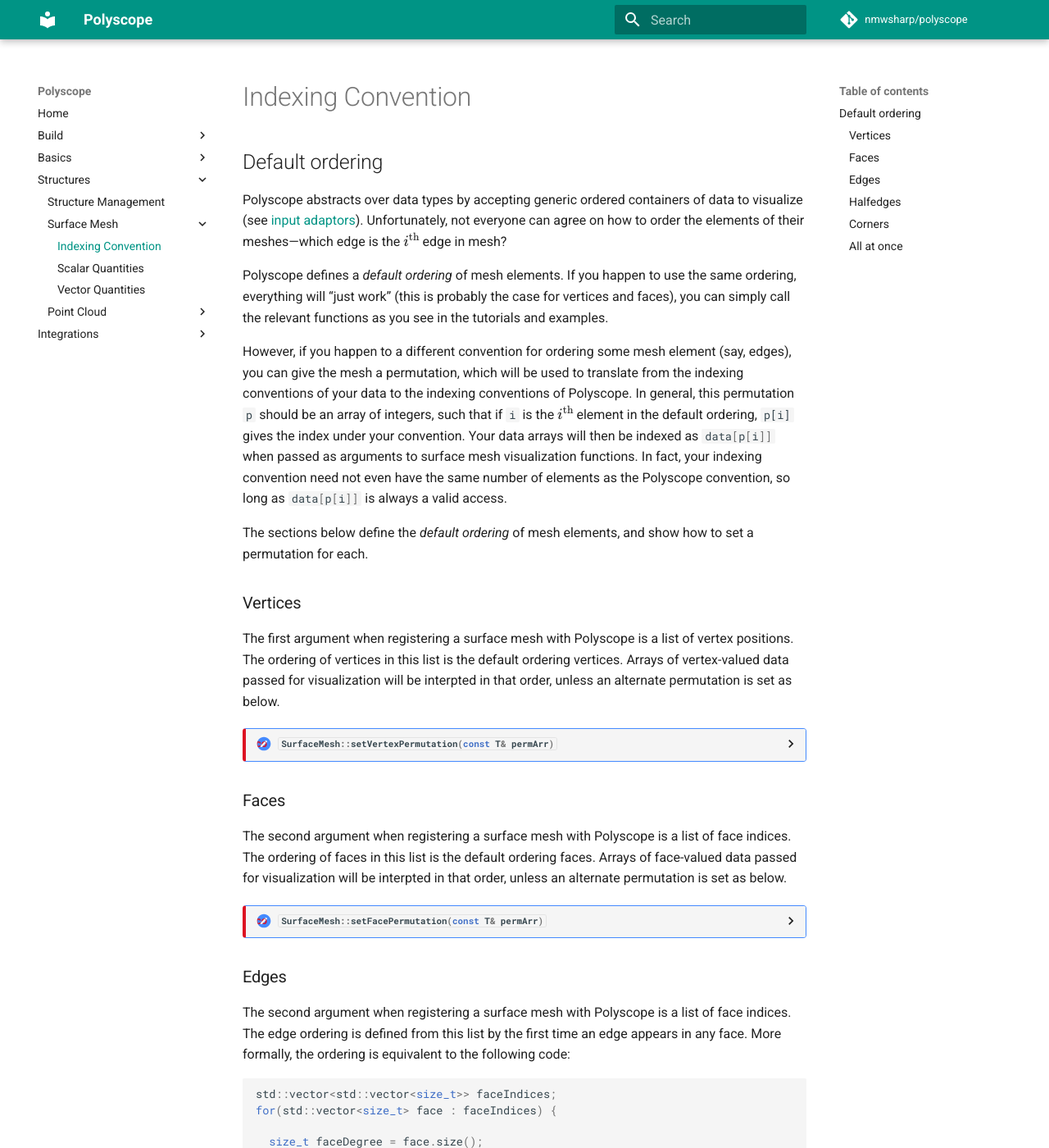
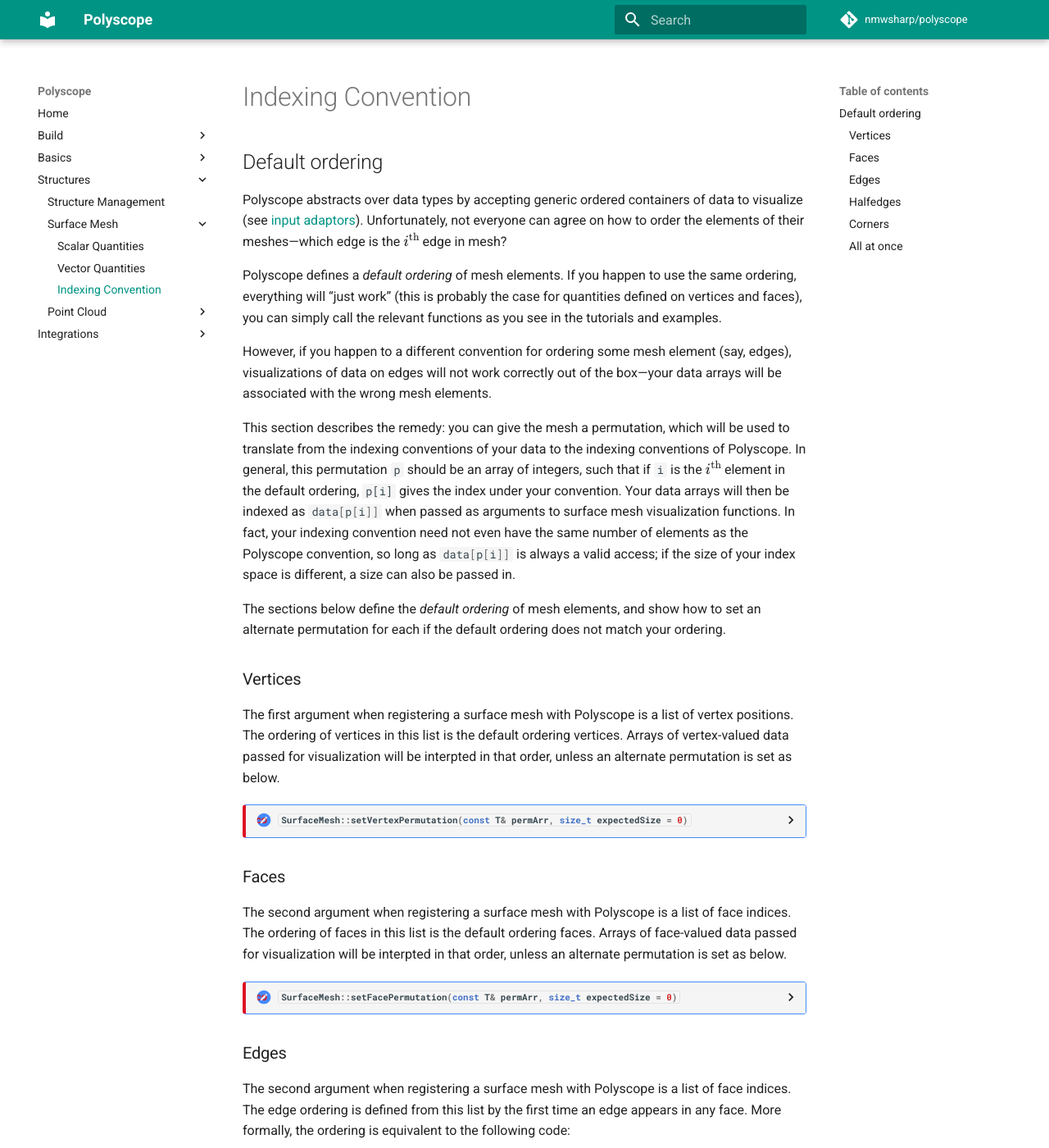
Before and after one commit to nmwsharp/polyscope-docs, an MkDocs documentation site: the page built from docs/structures/surface_mesh/indexing_convention.md, in a window 1280 px wide and 1400 px high. Shown: the whole window at 82% size. Built offline with MkDocs 1.6.1 and Material for MkDocs 9.7.7, drawn with Linux system fonts in a browser that asks for light colours; formulas are drawn with MathJax 3; comment, search, counter and statistics services are not loaded; old or Windows-style settings are respelled for this version of MkDocs; some of the changed text lies outside the part shown.

Commit message:
document index

```diff
--- a/TODO.txt
+++ b/TODO.txt
@@ -4,6 +4,7 @@
 
 - shutdown() is probably not something most users want...
 
+- wtf is arcblob doing
 
 ## Needs to be resurrected
 
--- a/docs/structures/surface_mesh/indexing_convention.md
+++ b/docs/structures/surface_mesh/indexing_convention.md
@@ -2,22 +2,26 @@
 
 Polyscope abstracts over data types by accepting generic ordered containers of data to visualize (see [input adaptors](../../../basics/array_adaptors)). Unfortunately, not everyone can agree on how to order the elements of their meshes---which edge is the $i^\textrm{th}$ edge in mesh?
 
-Polyscope defines a _default ordering_ of mesh elements. If you happen to use the same ordering, everything will "just work" (this is probably the case for vertices and faces), you can simply call the relevant functions as you see in the tutorials and examples.
+Polyscope defines a _default ordering_ of mesh elements. If you happen to use the same ordering, everything will "just work" (this is probably the case for quantities defined on vertices and faces), you can simply call the relevant functions as you see in the tutorials and examples.
 
-However, if you happen to a different convention for ordering some mesh element (say, edges), you can give the mesh a permutation, which will be used to translate from the indexing conventions of your data to the indexing conventions of Polyscope. In general, this permutation `p` should be an array of integers, such that if `i` is the $i^\textrm{th}$ element in the default ordering, `p[i]` gives the index under your convention. Your data arrays will then be indexed as `#!cpp data[p[i]]` when passed as arguments to surface mesh visualization functions. In fact, your indexing convention need not even have the same number of elements as the Polyscope convention, so long as `#!cpp data[p[i]]` is always a valid access.
+However, if you happen to a different convention for ordering some mesh element (say, edges), visualizations of data on edges will not work correctly out of the box---your data arrays will be associated with the wrong mesh elements.
 
-The sections below define the _default ordering_ of mesh elements, and show how to set a permutation for each.
+This section describes the remedy: you can give the mesh a permutation, which will be used to translate from the indexing conventions of your data to the indexing conventions of Polyscope. In general, this permutation `p` should be an array of integers, such that if `i` is the $i^\textrm{th}$ element in the default ordering, `p[i]` gives the index under your convention. Your data arrays will then be indexed as `#!cpp data[p[i]]` when passed as arguments to surface mesh visualization functions. In fact, your indexing convention need not even have the same number of elements as the Polyscope convention, so long as `#!cpp data[p[i]]` is always a valid access; if the size of your index space is different, a size can also be passed in.
+
+The sections below define the _default ordering_ of mesh elements, and show how to set an alternate permutation for each if the default ordering does not match your ordering.
 
 
 ### Vertices
 
 The first argument when registering a surface mesh with Polyscope is a list of vertex positions. The ordering of vertices in this list is the default ordering vertices. Arrays of vertex-valued data passed for visualization will be interpted in that order, unless an alternate permutation is set as below.
 
-??? func "`#!cpp SurfaceMesh::setVertexPermutation(const T& permArr)`"
+??? func "`#!cpp SurfaceMesh::setVertexPermutation(const T& permArr, size_t expectedSize = 0)`"
 
     Set a non-standard ordering for vertex-valued data on a mesh.
 
     The argument should be an array-like type which can be interpreted as an array integers, see [input adaptors](../../../basics/array_adaptors). One good choice is a `#!cpp std::vector<size_t>`.
+
+    If the size of your index space is different from size of the default index space, the optional second argument must give this new size. If not given, the size will be inferred from the largest entry in `permArr`.
 
     Must be set _before_ any quantites are added.
 
@@ -26,11 +30,13 @@
 
 The second argument when registering a surface mesh with Polyscope is a list of face indices. The ordering of faces in this list is the default ordering faces. Arrays of face-valued data passed for visualization will be interpted in that order, unless an alternate permutation is set as below.
 
-??? func "`#!cpp SurfaceMesh::setFacePermutation(const T& permArr)`"
+??? func "`#!cpp SurfaceMesh::setFacePermutation(const T& permArr, size_t expectedSize = 0)`"
 
     Set a non-standard ordering for face-valued data on a mesh.
 
     The argument should be an array-like type which can be interpreted as an array integers, see [input adaptors](../../../basics/array_adaptors). One good choice is a `#!cpp std::vector<size_t>`.
+
+    If the size of your index space is different from size of the default index space, the optional second argument must give this new size. If not given, the size will be inferred from the largest entry in `permArr`.
 
     Must be set _before_ any quantites are added.
 
@@ -59,11 +65,13 @@
 
 Arrays of edge-valued data passed for visualization will be interpted in that order, unless an alternate permutation is set as below.
 
-??? func "`#!cpp SurfaceMesh::setEdgePermutation(const T& permArr)`"
+??? func "`#!cpp SurfaceMesh::setEdgePermutation(const T& permArr, size_t expectedSize = 0)`"
 
     Set a non-standard ordering for edge-valued data on a mesh.
 
     The argument should be an array-like type which can be interpreted as an array integers, see [input adaptors](../../../basics/array_adaptors). One good choice is a `#!cpp std::vector<size_t>`.
+
+    If the size of your index space is different from size of the default index space, the optional second argument must give this new size. If not given, the size will be inferred from the largest entry in `permArr`.
 
     Must be set _before_ any quantites are added.
 
@@ -91,11 +99,13 @@
 
 Arrays of halfedge-valued data passed for visualization will be interpted in that order, unless an alternate permutation is set as below.
 
-??? func "`#!cpp SurfaceMesh::setHalfedgePermutation(const T& permArr)`"
+??? func "`#!cpp SurfaceMesh::setHalfedgePermutation(const T& permArr, size_t expectedSize = 0)`"
 
     Set a non-standard ordering for halfedge-valued data on a mesh.
 
     The argument should be an array-like type which can be interpreted as an array integers, see [input adaptors](../../../basics/array_adaptors). One good choice is a `#!cpp std::vector<size_t>`.
+
+    If the size of your index space is different from size of the default index space, the optional second argument must give this new size. If not given, the size will be inferred from the largest entry in `permArr`.
 
     Must be set _before_ any quantites are added.
 
@@ -122,11 +132,13 @@
 
 Arrays of corner-valued data passed for visualization will be interpted in that order, unless an alternate permutation is set as below.
 
-??? func "`#!cpp SurfaceMesh::setCornerPermutation(const T& permArr)`"
+??? func "`#!cpp SurfaceMesh::setCornerPermutation(const T& permArr, size_t expectedSize = 0)`"
 
     Set a non-standard ordering for corner-valued data on a mesh.
 
     The argument should be an array-like type which can be interpreted as an array integers, see [input adaptors](../../../basics/array_adaptors). One good choice is a `#!cpp std::vector<size_t>`.
+
+    If the size of your index space is different from size of the default index space, the optional second argument must give this new size. If not given, the size will be inferred from the largest entry in `permArr`.
 
     Must be set _before_ any quantites are added.
 
@@ -134,22 +146,24 @@
 
 ### All at once
 
-As a convenience, you can alternately define a single function which passes all permutations needed at the same time. This is useful because you can write a single helper function which defines any necessary permutations for the meshes in your codebase; see the [geometry-central integration](../../../integrations/geometry_central) for an example.
+As a convenience, you can alternately define a single function which passes all permutations needed at the same time. This is useful because you can write a single helper function which defines any necessary permutations for the mesh convention in your codebase; see the [geometry-central integration](../../../integrations/geometry_central) for an example.
 
-The permutations should be passed as a `#!cpp std::array<T,5>`, where `T` is any type that could be used in the `set___Permutation()` functions above---one good choice is a `#!cpp std::array<std::vector<size_t>,5>`.  The ordering of these 5 permutations is the same as the order of the listing above: [vertices, faces, edges, halfedges, corners].  Any permutations which have `size() == 0` will be untouched.
+The permutations should be passed as a `#!cpp std::array<std::pair<T,size_t>,5>`, where `T` is any type that could be used in the `set___Permutation()` functions above---one good choice is a `#!cpp std::array<std::pair<std::vector<size_t>, size_t>, 5>`.  Each entry of this array is one of the permutations listed above: [vertices, faces, edges, halfedges, corners].  Any permutations which have `size() == 0` will be untouched. The second entry of the pair is the optional size of the target index space, as in `expectedSize` above.
 
 These permutations can either be set with `SurfaceMesh::setAllPermutations()`, or at construction time via a third argument to `registerSurfaceMesh()`.
 
-??? func "`#!cpp SurfaceMesh::setAllPermutations(const std::array<T,5>& perms)`"
+??? func "`#!cpp SurfaceMesh::setAllPermutations(const std::array<std::pair<T,size_t>,5>& perms)`"
 
     Set all of the ordering permutations at once, as described above.
 
-    The argument should be a `std::array<>` of an array-like type which can be interpreted as an array integers, see [input adaptors](../../../basics/array_adaptors). One good choice is a `#!cpp std::array<std::vector<size_t>,5>`.
+    The argument should be a `std::array<>` of an array-like type which can be interpreted as an array integers, see [input adaptors](../../../basics/array_adaptors). One good choice is a `#!cpp std::array<std::pair<std::vector<size_t>, size_t>, 5>`.
+
+    If the size of your index space is different from size of the default index space, the second component of each pair must give this new size. Otherwise, the second component of the pair may be set to zero, to infer the size of the index space from the maximum index given.
 
     Must be set _before_ any quantites are added.
 
 
-??? func "`#!cpp SurfaceMesh* polyscope::registerSurfaceMesh(std::string name, const V& vertexPositions, const F& faceIndices, const std::array<P,5>& perms, bool replaceIfPresent = true)`"
+??? func "`#!cpp SurfaceMesh* polyscope::registerSurfaceMesh(std::string name, const V& vertexPositions, const F& faceIndices, const std::array<std::pair<P,size_t>,5>& perms, bool replaceIfPresent = true)`"
 
     Register a mesh and immediately set all custom permutations, as described above.
 
@@ -161,6 +175,6 @@
 
     Other wise behave like the standard `registerSurfaceMesh()`.
 
-    The `perms` argument should be a `std::array<>` of an array-like type which can be interpreted as an array integers, see [input adaptors](../../../basics/array_adaptors). One good choice is a `#!cpp std::array<std::vector<size_t>,5>`.
+    The argument should be a `std::array<>` of an array-like type which can be interpreted as an array integers, see [input adaptors](../../../basics/array_adaptors). One good choice is a `#!cpp std::array<std::pair<std::vector<size_t>, size_t>, 5>`.
 
     Must be set _before_ any quantites are added.
--- a/mkdocs.yml
+++ b/mkdocs.yml
@@ -43,9 +43,9 @@
   - Structures:
     - 'Structure Management' : 'structures/structure_management.md'
     - Surface Mesh:
-      - 'Indexing Convention' : 'structures/surface_mesh/indexing_convention.md'
       - 'Scalar Quantities' : 'structures/surface_mesh/scalar_quantities.md'
       - 'Vector Quantities' : 'structures/surface_mesh/vector_quantities.md'
+      - 'Indexing Convention' : 'structures/surface_mesh/indexing_convention.md'
     - Point Cloud:
       - 'Scalar Quantities' : 'structures/point_cloud/scalar_quantities.md'
   - Integrations:
```
Also changed, not shown: docs/integrations/geometry_central/index.md (+7 -0 lines).
